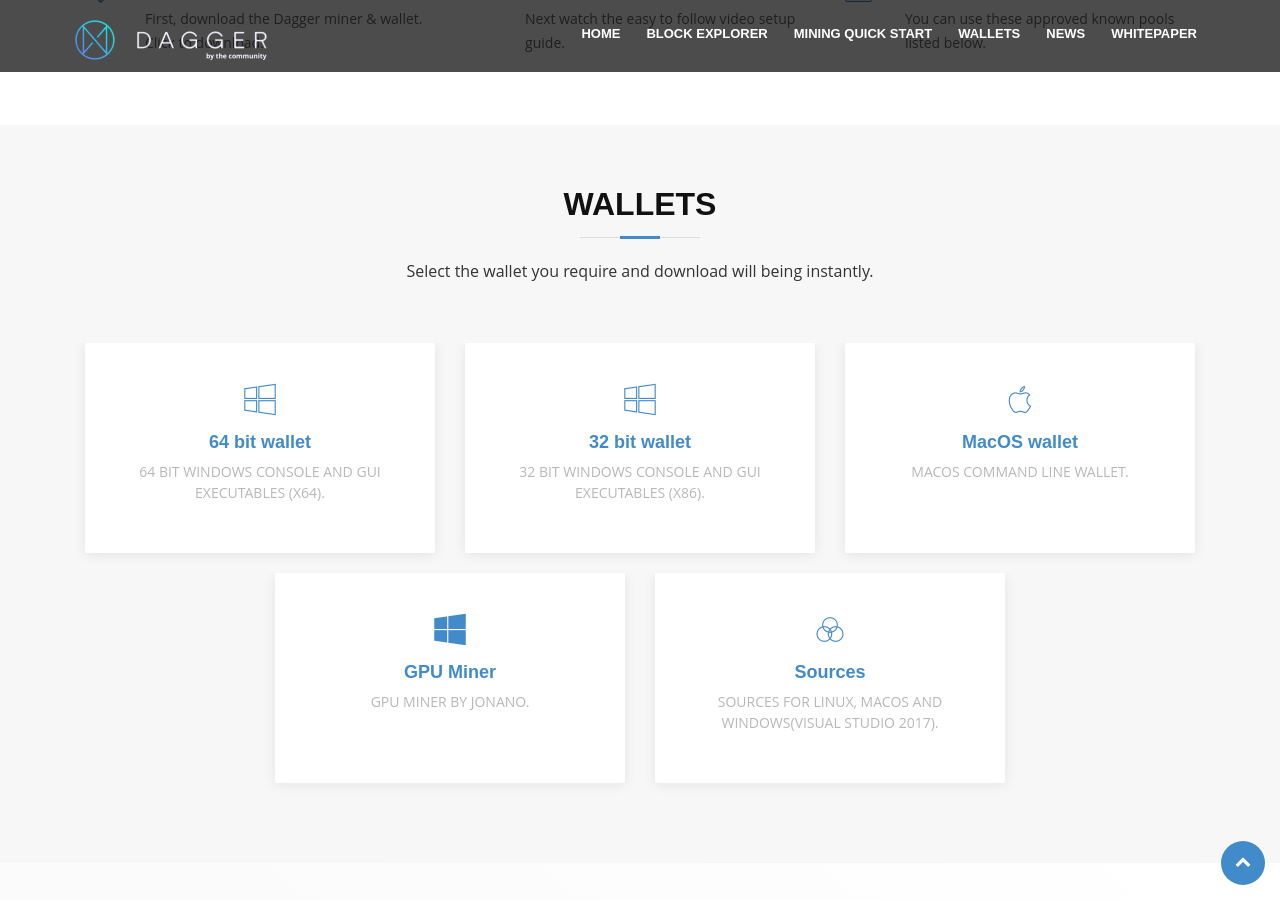
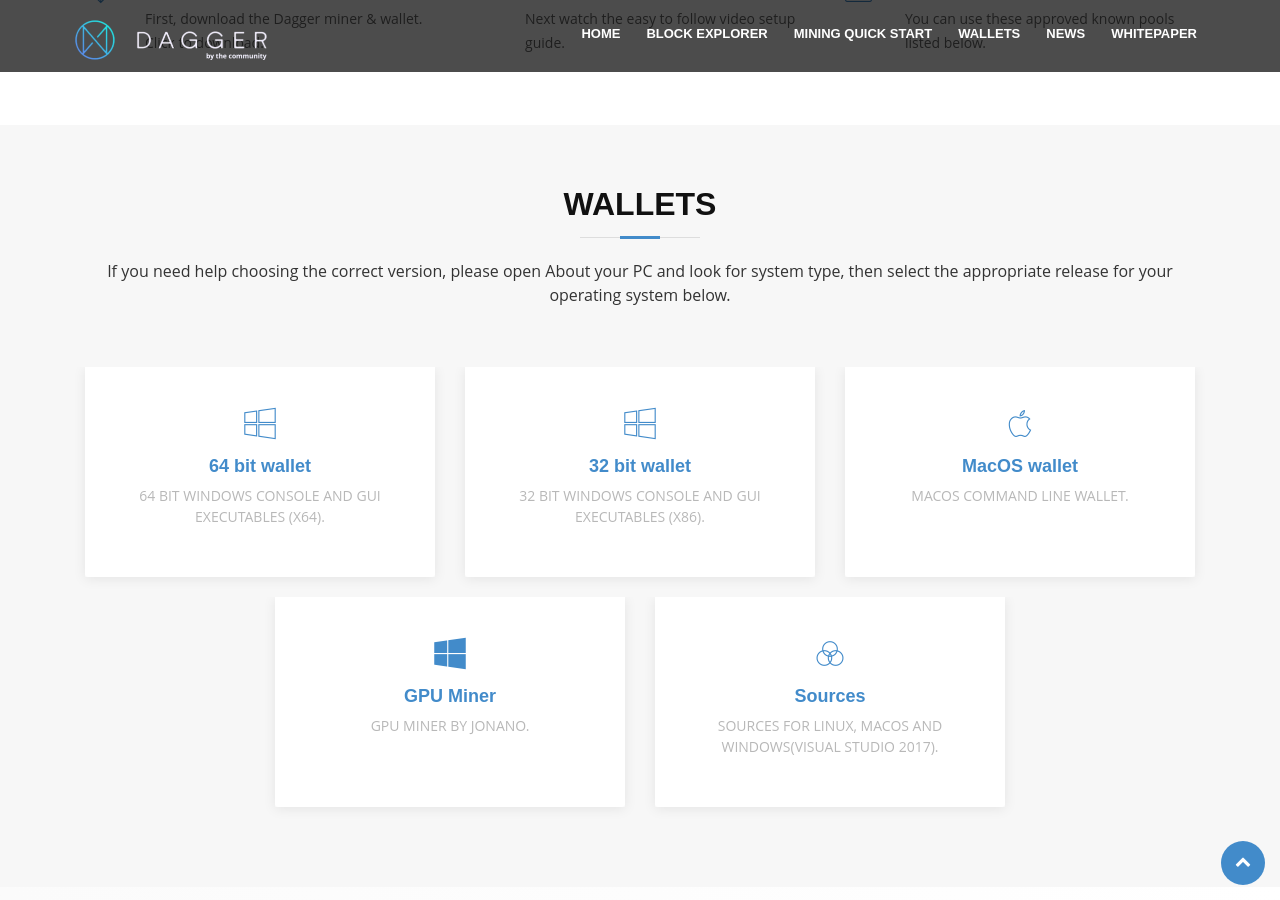
Before and after one commit to XDagger/XDagger.github.io, a Jekyll site: the page built from index.html, in a window 1280 px wide and 900 px high, scrolled down 1797 px. Built offline with Jekyll 4.4.1, drawn with Linux system fonts in a browser that asks for light colours; some web fonts are replaced.

Commit message:
Change string for wallet_content

```diff
--- a/_config.yml
+++ b/_config.yml
@@ -7,7 +7,7 @@
 mine_content: The first mineable DAG. Follow the steps below. If you get stuck, join us in the discord.
 
 wallet_title: Wallets
-wallet_content: Select the wallet you require and download will being instantly.
+wallet_content: If you need help choosing the correct version, please open About your PC and look for system type, then select the appropriate release for your operating system below.
 
 roadmap_title: Roadmap
 
```
